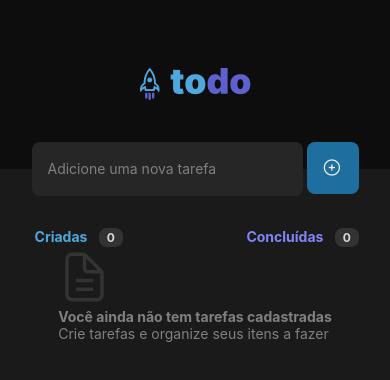
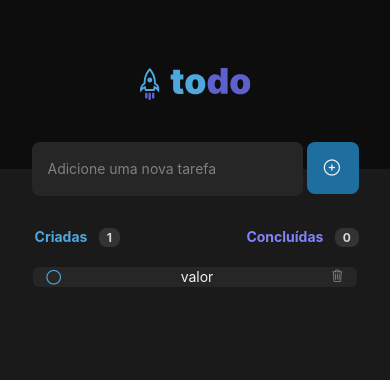
Before and after one commit to dpedersoli/01-desafio-react-native-ts, a React Native app: screen / in a window 390 px wide. Shown: the top 380 px of the page. Built offline with nearby package versions, Linux system fonts and the light colour scheme.

Commit message:
feat: No-tasks-screen & new component added with style features

```diff
--- a/package.json
+++ b/package.json
@@ -13,7 +13,8 @@
     "expo-font": "~11.1.1",
     "expo-status-bar": "~1.4.4",
     "react": "18.2.0",
-    "react-native": "0.71.8"
+    "react-native": "0.71.8",
+    "react-native-svg": "13.4.0"
   },
   "devDependencies": {
     "@babel/core": "^7.20.0",
--- /dev/null
+++ b/src/assets/svg/logo.tsx
@@ -0,0 +1,54 @@
+import * as React from "react"
+import Svg, { G, Path, Defs, ClipPath } from "react-native-svg"
+
+function Logo(props: any) {
+  return (
+    <Svg
+      width={111}
+      height={32}
+      viewBox="0 0 111 32"
+      fill="none"
+      xmlns="http://www.w3.org/2000/svg"
+      {...props}
+    >
+      <G clipPath="url(#clip0_401_146)">
+        <Path
+          d="M43.398 6.448v5.038H30.667V6.448h12.731zM33.132 1.814h6.945v17.758c0 .268.046.495.138.68.092.176.235.31.428.403.193.084.44.126.742.126.21 0 .453-.025.73-.076.285-.05.495-.092.629-.126l1.006 4.887c-.31.092-.754.206-1.333.34-.57.134-1.25.223-2.038.264-1.594.084-2.931-.08-4.013-.49-1.082-.42-1.896-1.08-2.441-1.978-.545-.898-.81-2.024-.793-3.375V1.814zM55.334 26.146c-2.097 0-3.892-.416-5.385-1.247a8.57 8.57 0 01-3.434-3.501c-.797-1.503-1.195-3.245-1.195-5.227 0-1.981.398-3.72 1.195-5.214a8.47 8.47 0 013.434-3.501c1.493-.84 3.288-1.26 5.385-1.26s3.892.42 5.385 1.26a8.47 8.47 0 013.434 3.501c.797 1.495 1.195 3.233 1.195 5.214 0 1.982-.398 3.724-1.195 5.227a8.57 8.57 0 01-3.434 3.501c-1.493.831-3.288 1.247-5.385 1.247zm.05-5.138a2.17 2.17 0 001.523-.592c.427-.395.759-.958.994-1.688.234-.73.352-1.6.352-2.607 0-1.016-.118-1.885-.352-2.607-.235-.73-.567-1.293-.994-1.688a2.17 2.17 0 00-1.523-.592c-.62 0-1.153.198-1.597.592-.445.395-.785.957-1.02 1.688-.234.722-.352 1.59-.352 2.607 0 1.008.118 1.877.353 2.607.234.73.574 1.293 1.019 1.688.444.394.977.592 1.597.592z"
+          fill="#4EA8DE"
+        />
+        <Path
+          d="M75.182 26.045a7.04 7.04 0 01-3.8-1.083c-1.148-.722-2.071-1.818-2.767-3.287-.688-1.47-1.032-3.32-1.032-5.554 0-2.334.36-4.232 1.082-5.693.73-1.46 1.67-2.531 2.818-3.211 1.158-.68 2.374-1.02 3.649-1.02.956 0 1.794.167 2.516.503a5.273 5.273 0 011.811 1.323 5.838 5.838 0 011.107 1.8h.101V0h6.945v25.793h-6.895V22.62h-.15a5.542 5.542 0 01-1.158 1.763 5.43 5.43 0 01-1.812 1.222c-.704.293-1.51.44-2.415.44zm2.566-5.34c.638 0 1.183-.184 1.636-.554.461-.378.813-.907 1.057-1.587.251-.688.377-1.503.377-2.443 0-.957-.126-1.776-.377-2.456-.244-.688-.596-1.213-1.057-1.574-.453-.37-.998-.554-1.636-.554-.637 0-1.182.184-1.635.554-.445.36-.788.886-1.032 1.574-.235.68-.352 1.499-.352 2.456 0 .957.117 1.78.352 2.468.243.68.587 1.205 1.032 1.575.453.36.998.541 1.635.541zM100.331 26.146c-2.097 0-3.892-.416-5.385-1.247a8.57 8.57 0 01-3.434-3.501c-.797-1.503-1.196-3.245-1.196-5.227 0-1.981.399-3.72 1.196-5.214a8.47 8.47 0 013.434-3.501c1.493-.84 3.288-1.26 5.385-1.26 2.096 0 3.891.42 5.384 1.26a8.472 8.472 0 013.435 3.501c.796 1.495 1.195 3.233 1.195 5.214 0 1.982-.399 3.724-1.195 5.227a8.572 8.572 0 01-3.435 3.501c-1.493.831-3.288 1.247-5.384 1.247zm.05-5.138a2.17 2.17 0 001.522-.592c.428-.395.759-.958.994-1.688s.352-1.6.352-2.607c0-1.016-.117-1.885-.352-2.607-.235-.73-.566-1.293-.994-1.688a2.17 2.17 0 00-1.522-.592c-.62 0-1.153.198-1.598.592-.444.395-.784.957-1.019 1.688-.235.722-.352 1.591-.352 2.607 0 1.008.117 1.877.352 2.607.235.73.575 1.293 1.02 1.688.444.394.976.592 1.597.592z"
+          fill="#5E60CE"
+        />
+        <G clipPath="url(#clip1_401_146)">
+          <Path
+            d="M9.761 2.681a19.52 19.52 0 014.193 12.31v1.062l.913.556a5.709 5.709 0 012.48 3.126c-.368-.272-.754-.52-1.154-.744l-2.436-1.37-.437 2.764a7.036 7.036 0 01-.152.725H6.343a11.643 11.643 0 01-.26-.95l-.552-2.5-2.245 1.25c-.376.21-.738.441-1.085.694a5.938 5.938 0 012.442-3.126l.869-.557v-.987A20.011 20.011 0 019.768 2.68H9.76zm.007-2.6a.595.595 0 00-.387.143l-.057.05a21.926 21.926 0 00-5.709 14.654A7.79 7.79 0 00.37 19.16a7.672 7.672 0 00.264 5.3 8.605 8.605 0 013.603-3.901c.16.68.371 1.347.634 1.994a.587.587 0 00.21.314c.104.08.23.123.361.124h8.804c.177 0 .355-.169.444-.431.257-.616.435-1.26.533-1.92a8.536 8.536 0 013.602 3.901 7.47 7.47 0 00.331-5.313 7.586 7.586 0 00-3.3-4.214A21.446 21.446 0 0010.2.275.59.59 0 009.761.08h.007z"
+            fill="#4EA8DE"
+          />
+          <Path
+            d="M9.762 14.409c-.488 0-.964-.143-1.37-.409a2.44 2.44 0 01-.908-1.088 2.4 2.4 0 01.526-2.648 2.5 2.5 0 012.682-.54c.452.182.838.49 1.112.888.273.398.421.866.425 1.346a2.34 2.34 0 01-.664 1.692 2.404 2.404 0 01-1.683.734.387.387 0 01-.12 0v.025z"
+            fill="#4EA8DE"
+          />
+          <Path
+            d="M13.193 24.548a1.21 1.21 0 00-.864.327 1.175 1.175 0 00-.367.836V29.4c0 .322.13.63.36.858a1.24 1.24 0 001.741 0c.23-.227.36-.536.36-.858v-3.638a1.16 1.16 0 00-.329-.849 1.194 1.194 0 00-.844-.364h-.057zM6.343 24.548a1.22 1.22 0 00-.885.317 1.188 1.188 0 00-.384.846V29.4c0 .322.13.63.36.858a1.24 1.24 0 001.74 0c.232-.228.361-.536.361-.858v-3.638a1.16 1.16 0 00-.329-.849 1.192 1.192 0 00-.844-.364h-.02zM9.673 24.548a1.22 1.22 0 00-.86.33 1.189 1.189 0 00-.37.833v5.083c0 .321.129.63.36.857a1.24 1.24 0 001.74 0c.23-.227.36-.536.36-.857v-5.002a1.16 1.16 0 00-.329-.848 1.192 1.192 0 00-.844-.364l-.057-.032z"
+            fill="#5E60CE"
+          />
+        </G>
+      </G>
+      <Defs>
+        <ClipPath id="clip0_401_146">
+          <Path fill="#fff" d="M0 0H110.345V32H0z" />
+        </ClipPath>
+        <ClipPath id="clip1_401_146">
+          <Path
+            fill="#fff"
+            transform="translate(0 .08)"
+            d="M0 0H19.4849V31.9194H0z"
+          />
+        </ClipPath>
+      </Defs>
+    </Svg>
+  )
+}
+
+export default Logo
--- /dev/null
+++ b/src/components/Task/index.tsx
@@ -0,0 +1,65 @@
+import { View, Text, TouchableOpacity } from "react-native";
+import { styles } from "./styles";
+import { theme } from "../../global/styles/theme";
+import { Ionicons } from "@expo/vector-icons";
+import { useState } from "react";
+
+interface Props {
+  content: string
+  onRemove: () => void
+}
+
+export function Task({content, onRemove}: Props) {
+  const [ isTaskDone, setIsTaskDone ] = useState(false)
+
+  function handleTaskStatus() {
+    setIsTaskDone(!isTaskDone)
+  }
+
+  return (
+    <View style={styles.container}>
+      <TouchableOpacity
+        onPress={handleTaskStatus}
+        activeOpacity={0.8}
+      >
+        {
+          isTaskDone ?
+          <Ionicons
+            name="checkmark-circle"
+            color={theme.color["purple-dark"]}
+            size={18}
+          />
+          :
+          <Ionicons
+            name="ellipse-outline"
+            color={theme.color.blue}
+            size={18}
+          />
+        }
+      </TouchableOpacity>
+
+        {
+          isTaskDone ?
+          <Text style={[styles.taskContent, styles.doneTask]}>
+            {content}
+          </Text>
+          :
+          <Text style={styles.taskContent}>
+            {content}
+          </Text>
+        }
+
+      <TouchableOpacity
+        onPress={onRemove}
+        style={ styles.trashIcon }
+        activeOpacity={0.8}
+      >
+        <Ionicons
+          name="trash-outline"
+          color={theme.color['gray-300']}
+          size={14}
+        />
+      </TouchableOpacity>
+    </View>
+  )
+}
--- /dev/null
+++ b/src/components/Task/styles.ts
@@ -0,0 +1,26 @@
+import { StyleSheet } from 'react-native';
+import { theme } from '../../global/styles/theme';
+
+export const styles = StyleSheet.create({
+  container: {
+    flex: 1,
+    height: 64,
+    backgroundColor: theme.color['gray-500'],
+    marginBottom: 8,
+    borderRadius: 6,
+    flexDirection: 'row',
+    justifyContent: 'space-between',
+    alignItems: 'center',
+    paddingHorizontal: 12
+  },
+
+  taskContent:{
+    color: theme.color['gray-100']
+  },
+
+  doneTask:{
+    textDecorationLine: 'line-through',
+    color: theme.color['gray-300']
+  },
+
+});
--- a/src/pages/Home/index.tsx
+++ b/src/pages/Home/index.tsx
@@ -1,13 +1,17 @@
-import { Image, SafeAreaView, Text, TextInput, TouchableOpacity, View } from 'react-native';
+import { Alert, FlatList, SafeAreaView, Text, TextInput, TouchableOpacity, View } from 'react-native';
 import { styles } from './styles';
 import { Ionicons } from "@expo/vector-icons";
 import { theme } from '../../global/styles/theme';
 import { useState } from 'react';
-
+import Logo from '../../assets/svg/logo';
+import { Task } from '../../components/Task';
 
 export function Home() {
   const [ inputBorderInitialState, setInputBorderInitialState] = useState()
   const [ inputBorderFocus, setInputBorderFocus] = useState()
+
+  const [ list, setList ] = useState<string[]>(['valor'])
+  const [ inputValue, setInputValue] = useState('')
 
   function onFocus() {
     setInputBorderFocus({
@@ -22,10 +26,35 @@ export function Home() {
     })
   }
 
+  function handleAddNewTask() {
+    if(list.includes(inputValue)){
+      return Alert.alert(`Participante ${inputValue} existe", "Já existe um participante na lista com esse nome`)
+    }
+
+    setList(prevState => [...prevState, inputValue])
+    setInputValue('')
+  }
+
+  function handleTaskRemove(name: string){
+    Alert.alert("Remover", `Deseja remover o participante ${name}?`, [
+      {
+        text: 'Sim',
+        onPress: () => {
+          setList(list.filter(participant => participant !== name))
+          Alert.alert("Participante deletado!")
+        }
+      },
+      {
+        text: 'Não',
+        style: 'cancel'
+      }
+    ])
+  }
+
   return (
     <SafeAreaView style={styles.container}>
       <View style={styles.header}>
-        <Image source={require('../../assets/images/logo.png')}/>
+        <Logo/>
       </View>
 
       <View style={styles.body}>
@@ -36,10 +65,12 @@ export function Home() {
             placeholderTextColor={theme.color['gray-300']}
             onFocus={() => onFocus()}
             onBlur={() => onBlur()}
+            onChangeText={setInputValue}
+            value={inputValue}
           />
           <TouchableOpacity
             style={styles.addNewTaskButton}
-            onPress={() => {}}
+            onPress={handleAddNewTask}
             activeOpacity={0.8}
           >
             <Ionicons
@@ -53,7 +84,7 @@ export function Home() {
         <View style={styles.taskCounterContainer}>
           <View style={styles.createdTasksContainer}>
             <Text style={styles.createdTasksText}> Criadas </Text>
-            <Text style={styles.tasksCounterSpan}>0</Text>
+            <Text style={styles.tasksCounterSpan}>{list.length}</Text>
           </View>
 
           <View style={styles.doneTasksContainer}>
@@ -62,11 +93,25 @@ export function Home() {
           </View>
         </View>
 
+        <FlatList
+          style={styles.listContainer}
+          data={list}
+          keyExtractor={item => item}
+          renderItem={({ item }) => (
+            <Task
+              key={item}
+              content={item}
+              onRemove={() => handleTaskRemove(item)}
+            />
+          )}
+          showsVerticalScrollIndicator={false}
+          ListEmptyComponent={() => (
             <View style={styles.noTasksContainer}>
               <Ionicons
                 name="document-text-outline"
                 color={theme.color['gray-400']}
                 size={56}
+                style={ styles.icon }
               />
 
               <Text style={[styles.noTasksText, styles.noTasksTextBold]}>
@@ -76,6 +121,8 @@ export function Home() {
                 Crie tarefas e organize seus itens a fazer
               </Text>
             </View>
+          )}
+        />
 
       </View>
     </SafeAreaView>
--- a/src/pages/Home/styles.ts
+++ b/src/pages/Home/styles.ts
@@ -82,7 +82,25 @@ export const styles = StyleSheet.create({
     marginLeft: 8
   },
 
-  noTasksContainer:{},
+  listContainer:{
+    width: '83%',
+    marginTop: 20
+  },
+
+  noTasksContainer:{
+    width: '100%',
+    marginTop: 20,
+    borderTopWidth: 1,
+    borderTopColor: theme.color['gray-400'],
+    borderTopEndRadius: 8,
+    borderTopStartRadius: 8,
+    alignItems: 'center',
+  },
+
+  icon:{
+    marginTop: 48,
+    marginBottom: 16
+  },
 
   noTasksText:{
     color: theme.color['gray-300']
@@ -91,7 +109,4 @@ export const styles = StyleSheet.create({
   noTasksTextBold:{
     fontWeight: 'bold',
   },
-
-
-
 });
```
Also changed, not shown: src/assets/images/logo.png (deleted), 1 other file (tests, documents, lock files or other folders). Lines whose indentation alone changed are shown as unchanged.
